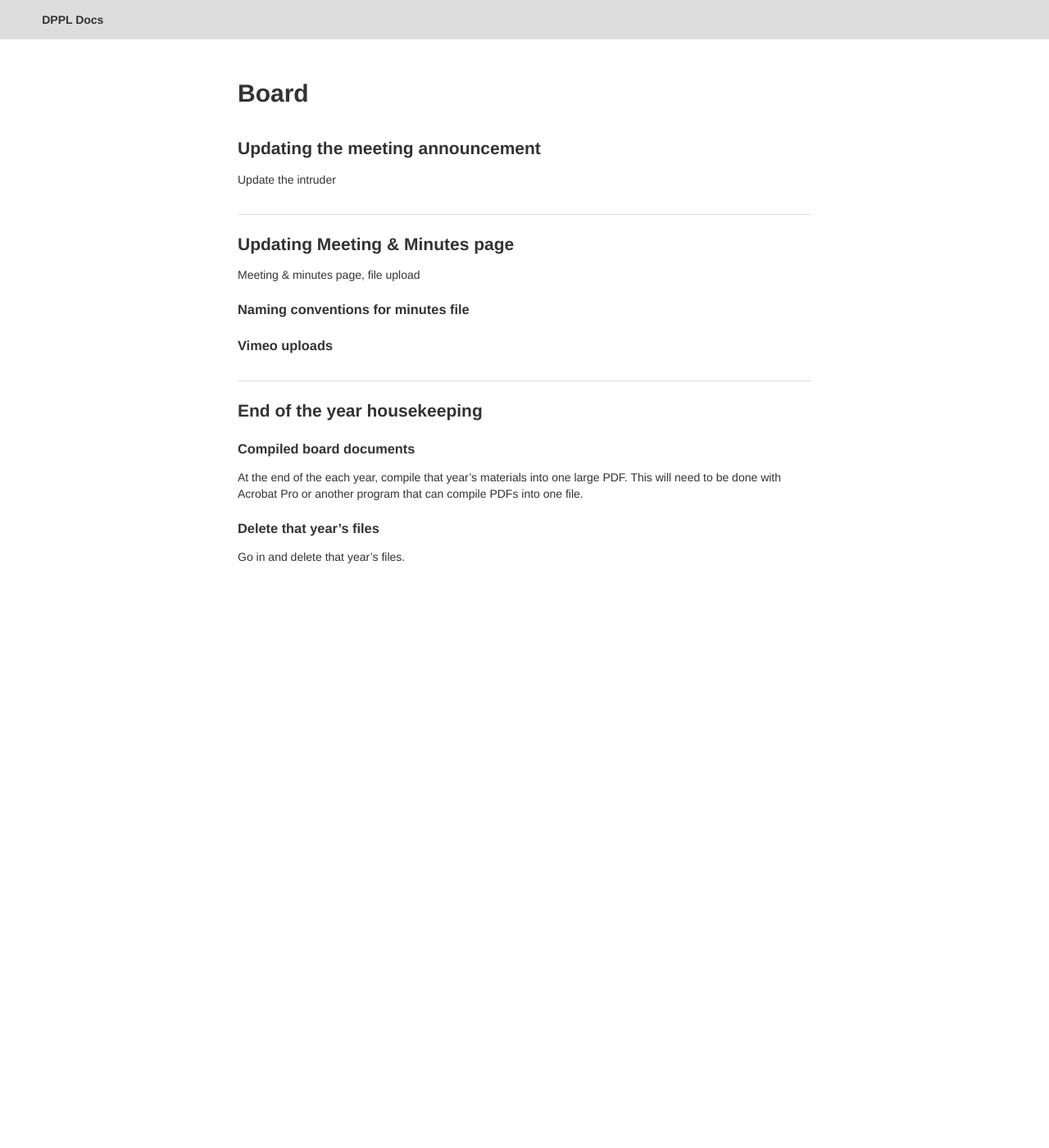
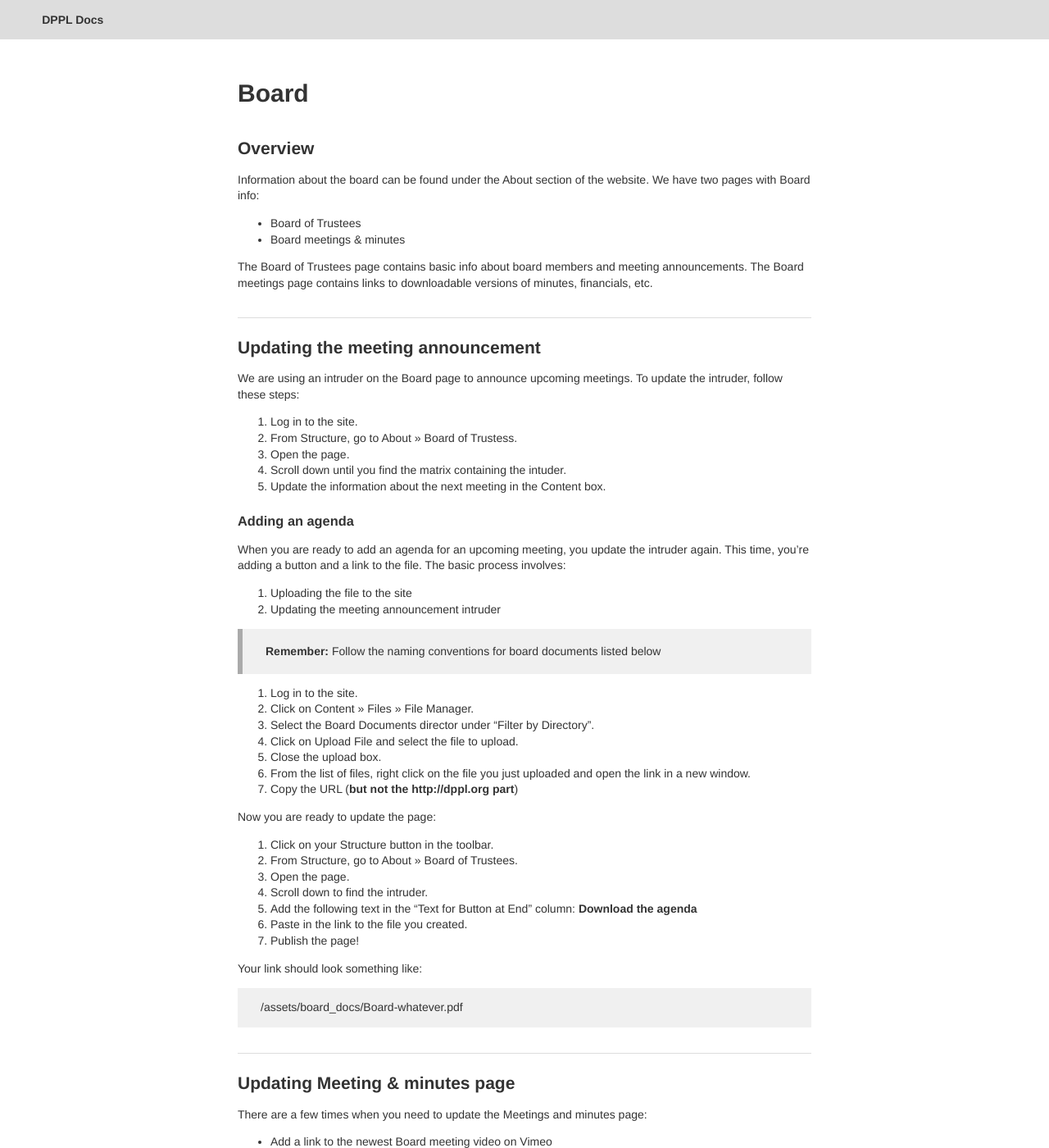
Before and after one commit to dpplweb/dppl-docs, a Jekyll site: the page built from pages/board.markdown, in a window 1280 px wide and 1400 px high. Shown: the whole window at 82% size. Built offline with Jekyll 4.4.1, drawn with Linux system fonts in a browser that asks for light colours; Markdown is read by kramdown in place of the engine named in the settings; some of the changed text lies outside the part shown.

Commit message:
updated board stuff

```diff
--- a/index.html
+++ b/index.html
@@ -28,6 +28,7 @@ permalink: /
     <ul class="pages">
         <li><a href="{{ site.baseurl }}/pages/">Pages</a></li>
         <li><a href="{{ site.baseurl }}/pages/intruders/">Intruders</a></li>
+        <li><a href="{{ site.baseurl }}/pages/board/">Board</a></li>
         <li><a href="{{ site.baseurl }}/blog-posts/">Blog posts</a></li>
     </ul>
     <h2>Other channels</h2>
--- a/pages/board.markdown
+++ b/pages/board.markdown
@@ -5,24 +5,113 @@ permalink: /board/
 readers: [publishers, editors-plus]
 ---
 
+## Overview
+
+Information about the board can be found under the About section of the website. We have two pages with Board info:
+
+- Board of Trustees
+- Board meetings & minutes
+
+The Board of Trustees page contains basic info about board members and meeting announcements. The Board meetings page contains links to downloadable versions of minutes, financials, etc.
+
 ## Updating the meeting announcement
 
-Update the intruder
+We are using an intruder on the Board page to announce upcoming meetings. To update the intruder, follow these steps:
 
-## Updating Meeting & Minutes page
+1. Log in to the site.
+2. From Structure, go to About >> Board of Trustess.
+3. Open the page.
+4. Scroll down until you find the matrix containing the intuder.
+5. Update the information about the next meeting in the Content box.
 
-Meeting & minutes page, file upload
+### Adding an agenda
+
+When you are ready to add an agenda for an upcoming meeting, you update the intruder again. This time, you're adding a button and a link to the file. The basic process involves:
+
+1. Uploading the file to the site
+2. Updating the meeting announcement intruder
+
+> **Remember:** Follow the naming conventions for board documents listed below
+
+1. Log in to the site.
+2. Click on Content >> Files >> File Manager.
+3. Select the Board Documents director under "Filter by Directory".
+4. Click on Upload File and select the file to upload.
+5. Close the upload box.
+6. From the list of files, right click on the file you just uploaded and open the link in a new window.
+7. Copy the URL (**but not the `http://dppl.org` part**)
+
+Now you are ready to update the page:
+
+1. Click on your Structure button in the toolbar.
+2. From Structure, go to About >> Board of Trustees.
+3. Open the page.
+4. Scroll down to find the intruder.
+5. Add the following text in the "Text for Button at End" column: **Download the agenda**
+6. Paste in the link to the file you created.
+7. Publish the page!
+
+Your link should look something like:
+
+    /assets/board_docs/Board-whatever.pdf
+
+## Updating Meeting & minutes page
+
+There are a few times when you need to update the Meetings and minutes page:
+
+- Add a link to the newest Board meeting video on Vimeo
+- Add a link to approved minutes, financials
+
+To upload meeting minutes and financials, follow these steps:
+
+1. Click on your Structure button in the toolbar.
+2. From Structure, go to About >> Board of Trustees >> Board meetings & minutes.
+3. Open the page.
+
+If you need to add a month, add it to the **top** of the list. The month should be styled as a Secondary Heading. Underneath that you will create a list with the following things:
+
+    - Video
+    - Minutes
+    - Financials
+
+1. Highlight the item you are updating.
+2. Click on the Link button.
+3. Click the Browse Server button.
+4. Select "Board Documents" next to "Upload Directory".
+5. Click on "Upload File"
 
 ### Naming conventions for minutes file
 
+Please use the following naming convention:
+
+    Board File Type Year-Month.pdf
+
+So an example would be:
+
+    Board Agenda 2014-03.pdf
+
+Note that there is a hyphen in between the year and the month.
+
 ### Vimeo uploads
+
+The Vimeo video is just a regular URL link to the video. You can find our videos at [http://vimeo.com/user4284312](http://vimeo.com/user4284312).
 
 ## End of the year housekeeping
 
 ### Compiled board documents
 
-At the end of the each year, compile that year's materials into one large PDF. This will need to be done with Acrobat Pro or another program that can compile PDFs into one file.
+At the end of the each year, compile that year's materials into one large PDF. This will need to be done with Acrobat Pro or another program that can compile PDFs into one file. Then you can:
+
+1. Log in the site
+2. From Structure, go to About >> Board of Trustess >> Board meetings & minutes
+3. Open the page.
+4. Find the "Past Years" heading in the Main Content area.
+5. Add a year to the list (reverse chronological order)
+6. Highlight the year, click on the Link button.
+7. Click on "Browse Server".
+8. Select the Board Documents folder.
+9. Click on "Upload File"
 
 ### Delete that year's files
 
-Go in and delete that year's files.
+Ideally, when housekeeping, you would go in a delete that year's individual files. This won't be immediately necessary, but over the course of a few years, these files could really add up!
```
